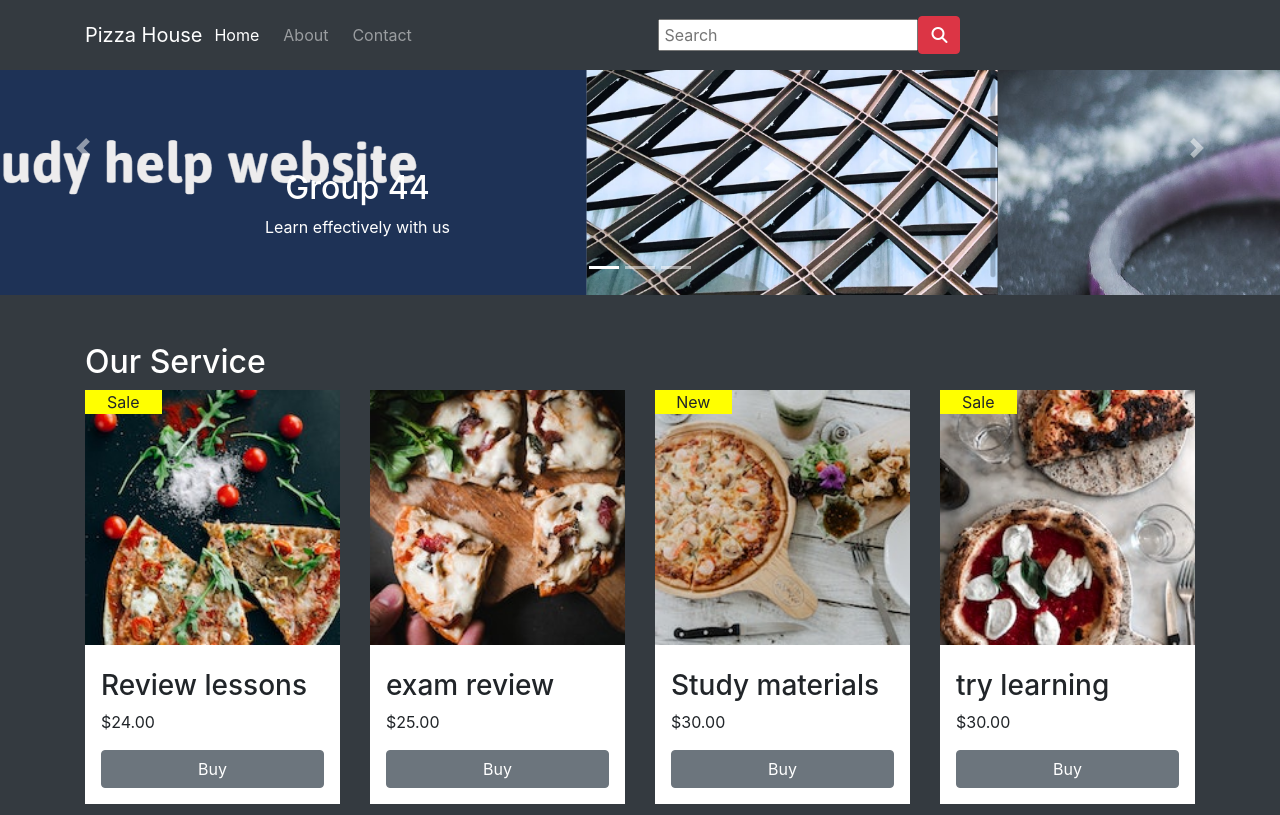
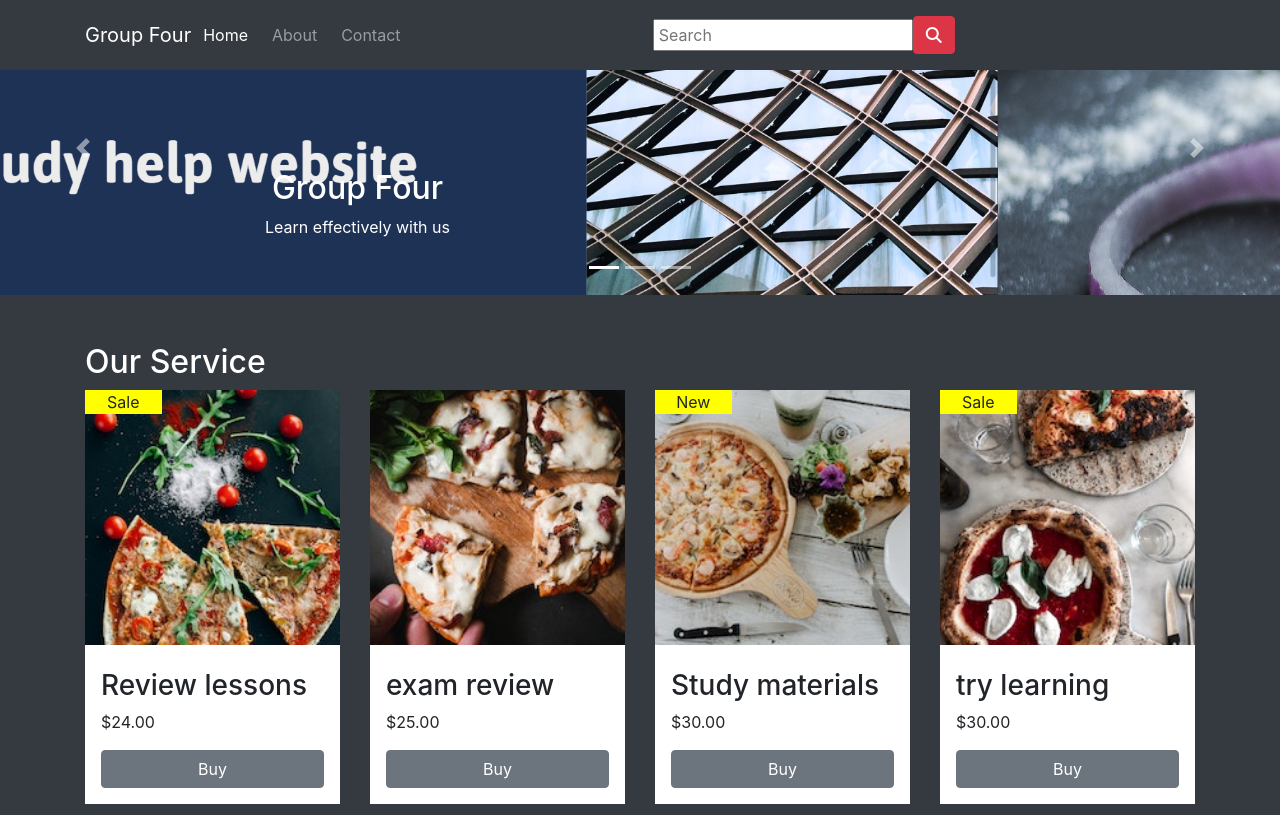
Before and after one commit to dinhphuckhang/web-store, a website: page index.html in a window 1280 px wide. Shown: the top 815 px of the page. Drawn offline with nearby package versions, Linux system fonts and the light colour scheme.

Commit message:
Update index.html

```diff
--- a/index.html
+++ b/index.html
@@ -14,7 +14,7 @@
 <body class="bg-dark">
     <nav class="navbar navbar-dark navbar-expand-sm bg-dark fixed-top">
         <div class="container">
-            <a class="navbar-brand mr-auto" href="#">Pizza House</a>
+            <a class="navbar-brand mr-auto" href="#">Group Four</a>
             <button class="navbar-toggler" type="button" data-toggle="collapse" data-target="#Navbar">
                 <span class="navbar-toggler-icon"></span>
             </button>
@@ -50,7 +50,7 @@
                     <div class="carousel-item active">
                         <img class="d-block img-fluid" src="Images/Ảnh chụp màn hình 2024-10-26 221200.png" alt="">
                         <div class="carousel-caption d-none d-md-block">
-                            <h2>Group 44
+                            <h2>Group Four
 
                             </h2>
                             <p>
```
